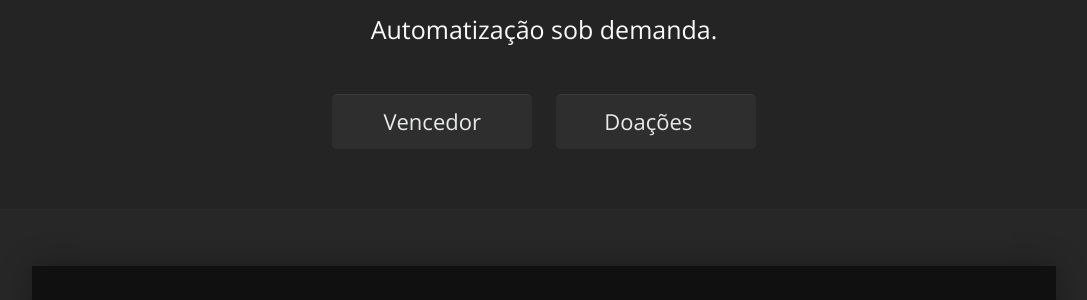
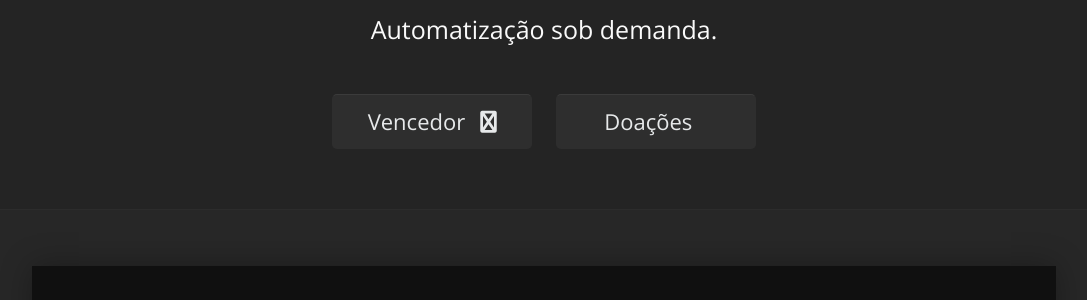
Before and after one commit to suportemasterbot/suportemasterbot.github.io, a Jekyll site: the page built from index.html, in a window 1280 px wide. Shown: the part 272-572 px from the top of the page, without its empty margins (96-1183 px from the left). Built offline with Jekyll 4.4.1, drawn with Linux system fonts in a browser that asks for light colours.

Commit message:
Add files via upload

```diff
--- a/index.html
+++ b/index.html
@@ -8,11 +8,11 @@
         <p>Automatização sob demanda.</p>
         <div>
             <button class="btn sharex-download" type="button" data-toggle="collapse" data-target="#download-panel">
-                Vencedor<font-awesome-icon icon="fa-solid fa-badge-check" />
+                Vencedor<i class="fa-solid fa-pix"></i>
             </button>
             </a>
             <a class="btn" role="button" href="/donate">
-                Doações<i class="fa-duotone fa-circle-dollar"></i>
+                Doações<i class="fa-solid fa-circle-dollar"></i>
             </a>
         </div>
         <div class="collapse" id="download-panel">
```
